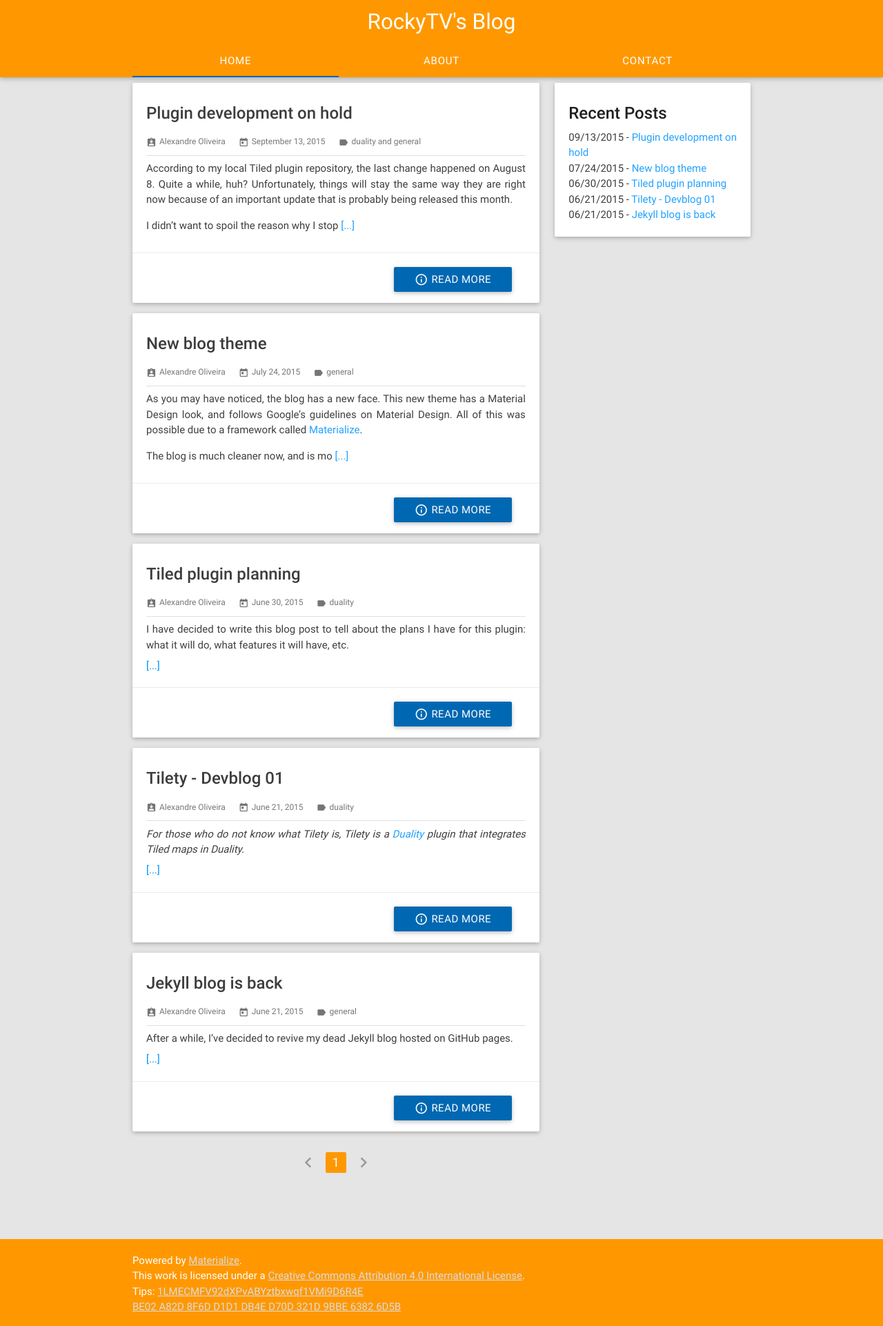
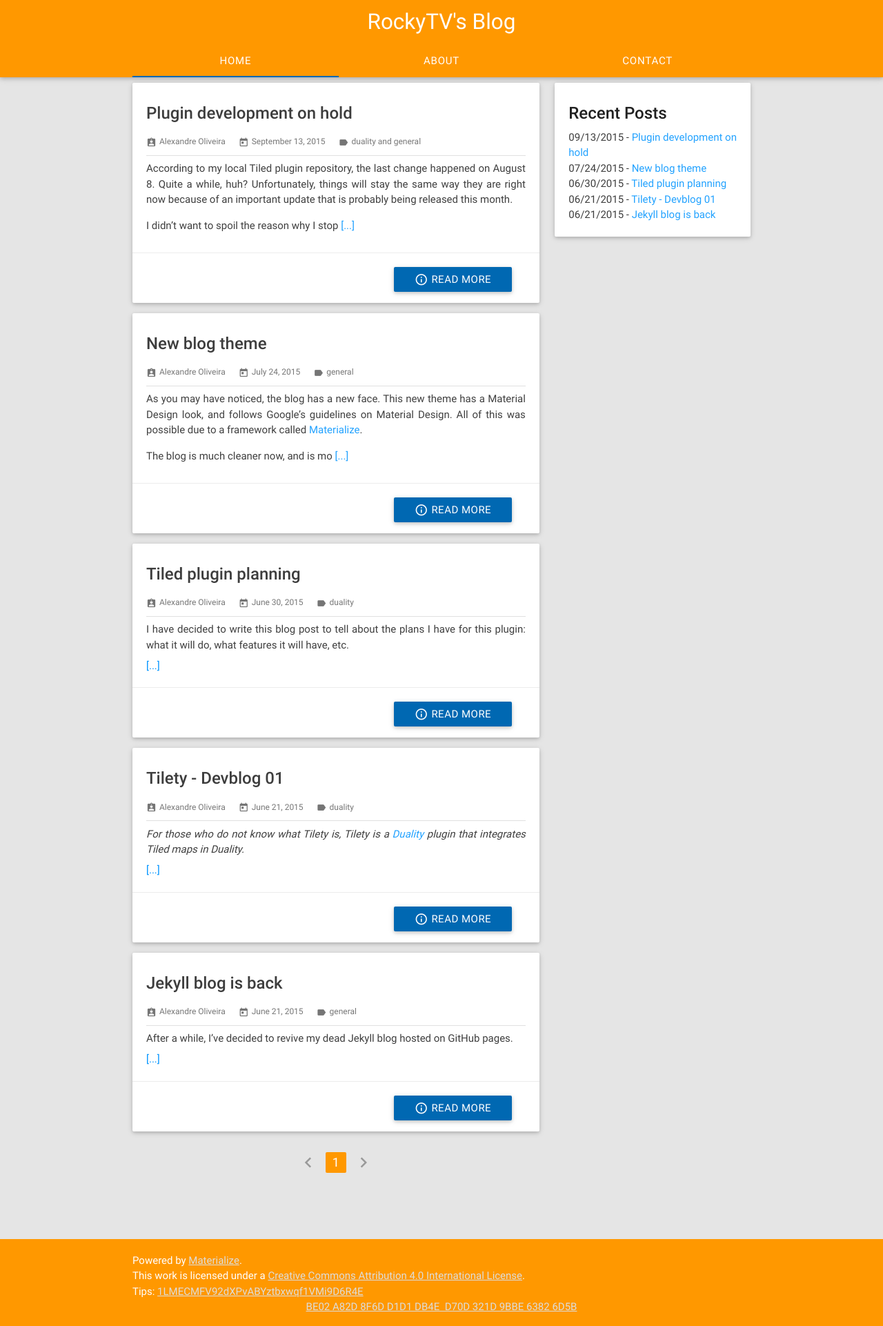
Before and after one commit to kyl3r92/rockytv.github.io, a Jekyll site: the page built from index.html, in a window 1280 px wide. Shown: the whole page at 69% size. Built offline with Jekyll 4.4.1, drawn with Linux system fonts in a browser that asks for light colours; the list of posts is cut into pages by our own code.

Commit message:
Fix PGP key display on footer

```diff
--- a/_includes/footer.html
+++ b/_includes/footer.html
@@ -4,7 +4,7 @@
             <span>Powered by <a href="http://materializecss.com/">Materialize</a>.</span>
             <span>This work is licensed under a <a rel="license" href="http://creativecommons.org/licenses/by/4.0/">Creative Commons Attribution 4.0 International License</a>.</span>
             <span>Tips: <a href="bitcoin:{{ site.bitcoin }}">{{ site.bitcoin }}</a></span>
-            <span><a href="{{ site.baseurl }}/pgpkey.txt">BE02 A82D 8F6D D1D1 DB4E  D70D 321D 9BBE 6382 6D5B</a></span>
+            <span style="text-align: center; white-space: pre;"><a href="{{ site.baseurl }}/pgpkey.txt">BE02 A82D 8F6D D1D1 DB4E  D70D 321D 9BBE 6382 6D5B</a></span>
         </div>
     </div>
 </footer>
--- a/static/main.scss
+++ b/static/main.scss
@@ -150,6 +150,7 @@ main {
 $cp-link-color: #d6d6d6;
 
 .copyright-text {
+    text-align: left;
     span {
         display: block;
         opacity: 1;
```
